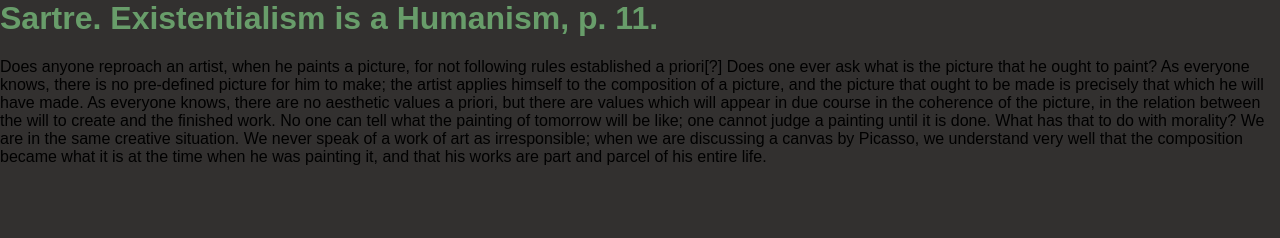
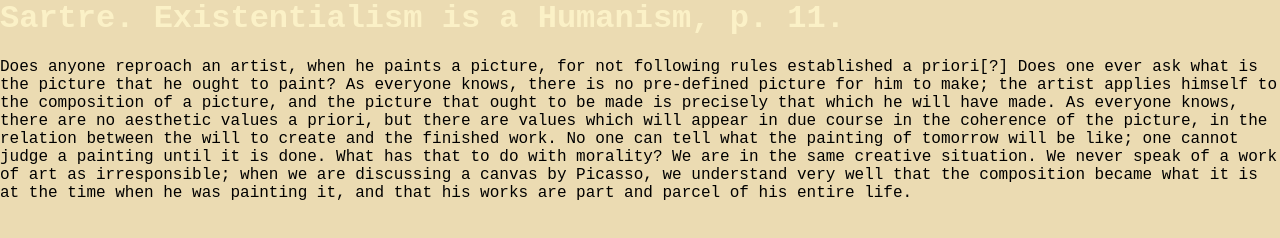
Before and after one commit to Chapterhause/chapterhause.github.io, a plain HTML site: page index.html in a window 1280 px wide. Drawn offline with Linux system fonts and the light colour scheme.

Commit message:
Add real colorscheme

```diff
--- a/style.css
+++ b/style.css
@@ -1,9 +1,9 @@
 body {
-  font-family: Arial, sans-serif;
-  background-color: #32302F;
+  font-family: "JetBrains Mono", monospace;
+  background-color: #EBDBB2;
   margin: 0;
 }
 
 h1 {
-  color: #689D6A;
+  color: #FBF1C7;
 }
```
